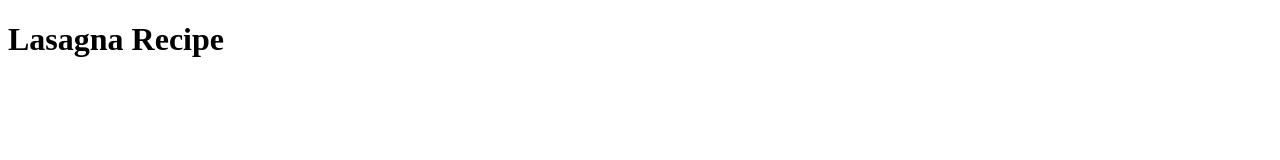
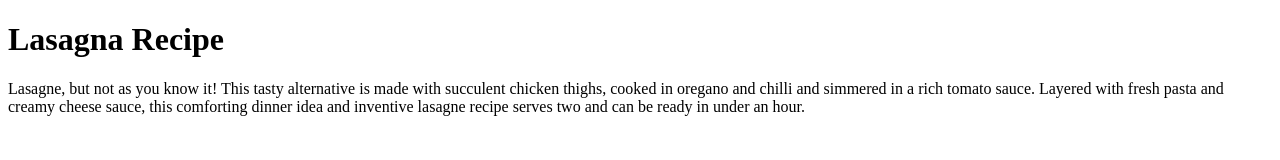
Before and after one commit to Warsame95/odin-recipes, a plain HTML site: page recipes/lasagna.html in a window 1280 px wide. Drawn offline with Linux system fonts and the light colour scheme.

Commit message:
added description of lasagna

```diff
--- a/recipes/lasagna.html
+++ b/recipes/lasagna.html
@@ -8,5 +8,10 @@
 </head>
 <body>
     <h1>Lasagna Recipe</h1>
+    <p>Lasagne, but not as you know it! This tasty alternative is made with succulent chicken thighs,
+        cooked in oregano and chilli and simmered in a rich tomato sauce. Layered with fresh pasta and creamy
+        cheese sauce, this comforting dinner idea and inventive lasagne recipe serves two and can be ready in under an hour.
+    </p>
+
 </body>
 </html>
```
